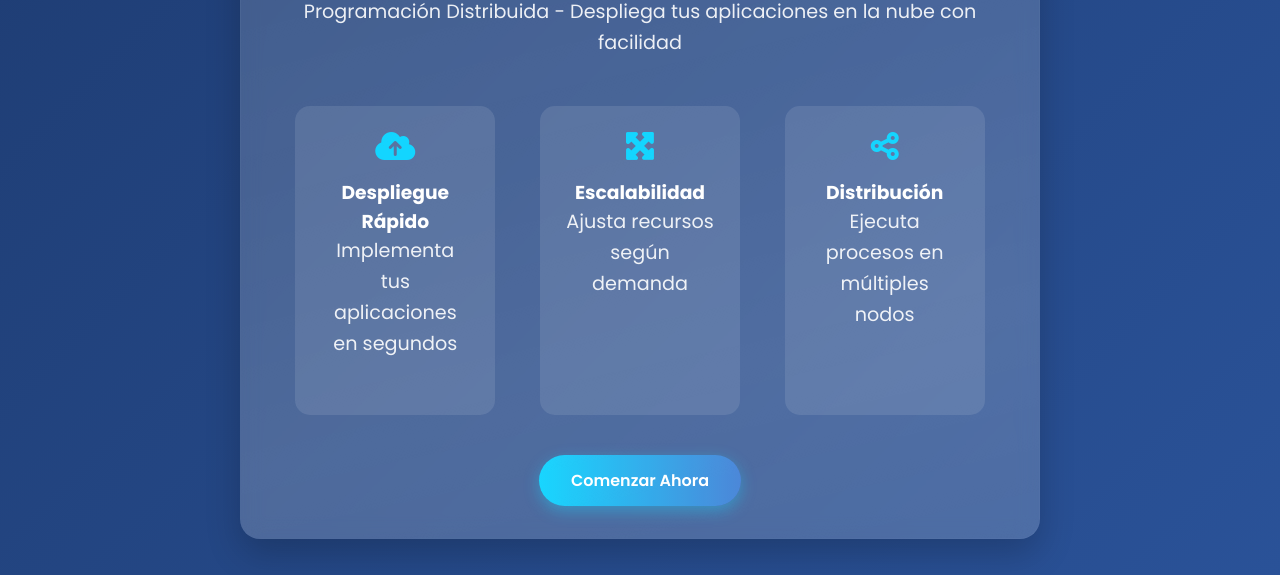
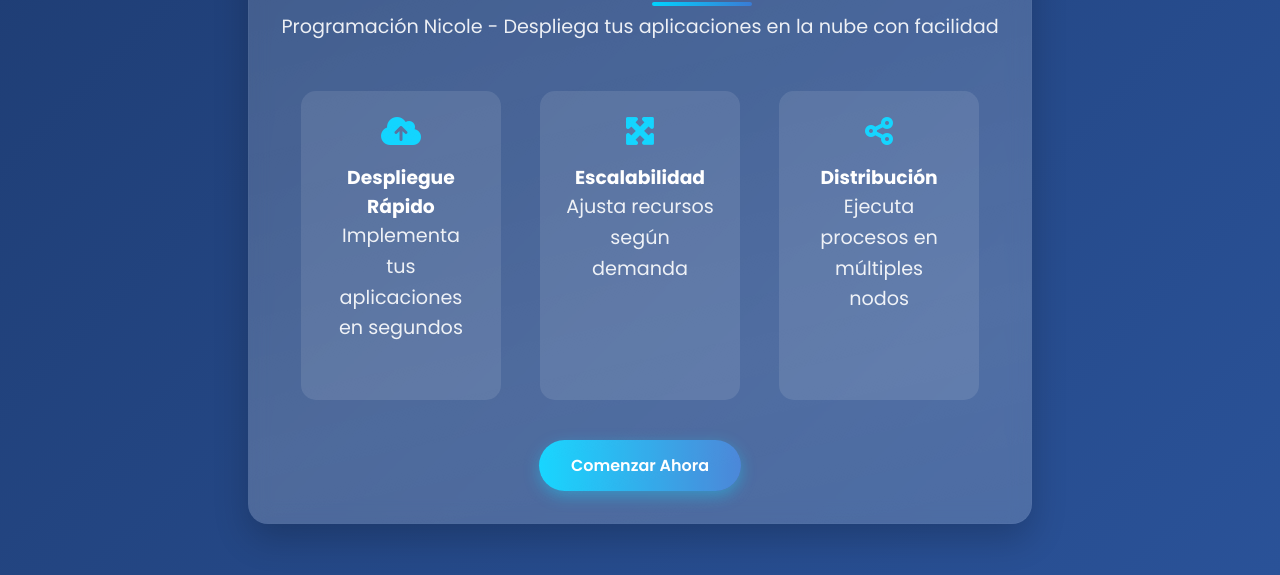
Before and after one commit to Niikyes/Heroku, a website: page index.html in a window 1280 px wide. Shown: the part 225-800 px from the top of the page. Drawn offline with Linux system fonts and the light colour scheme.

Commit message:
Update index.html

```diff
--- a/index.html
+++ b/index.html
@@ -177,7 +177,7 @@
     <div class="container">
         <img src="https://www.vectorlogo.zone/logos/heroku/heroku-ar21.svg" alt="Heroku Logo" class="heroku-logo">
         <h1>Bienvenido a Heroku</h1>
-        <p>Programación Distribuida - Despliega tus aplicaciones en la nube con facilidad</p>
+        <p>Programación Nicole - Despliega tus aplicaciones en la nube con facilidad</p>
 
         <div class="features">
             <div class="feature">
```
